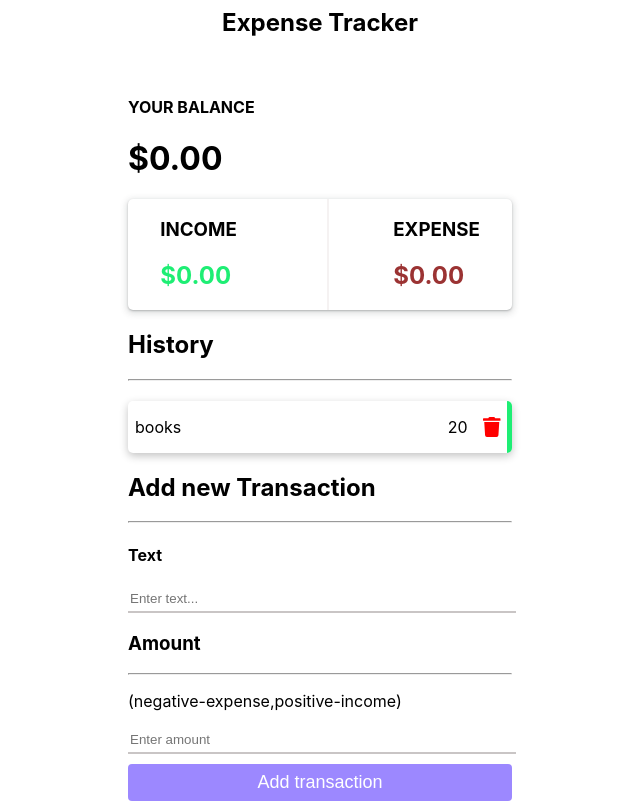
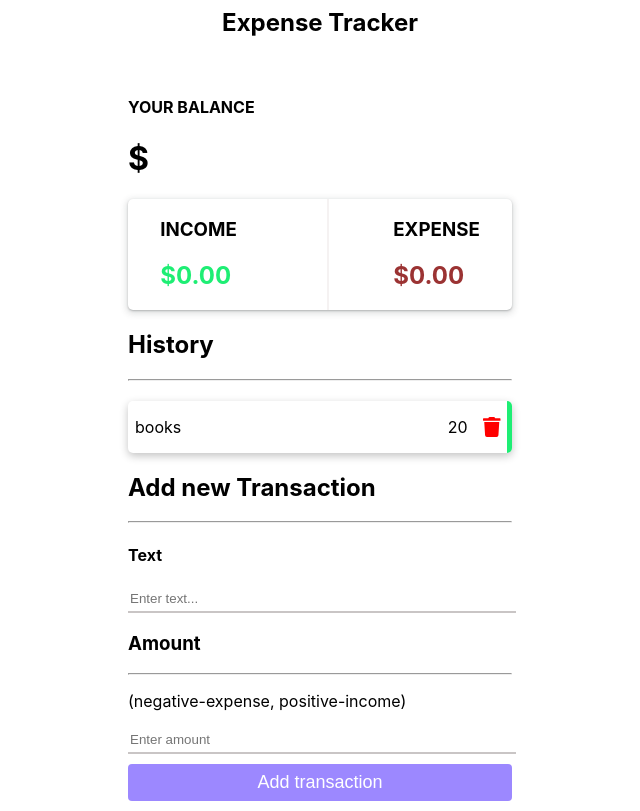
Before and after one commit to Jrana1/-expense-tracker-react, a React (Create React App) app: page / in a window 1280 px wide. Shown: the whole page, without its empty margins (320-960 px from the left). Built offline with nearby package versions, Linux system fonts and the light colour scheme.

Commit message:
handle done

```diff
--- a/src/App.js
+++ b/src/App.js
@@ -3,18 +3,23 @@ import './components/App.css';
 import Balance from "./components/Balance";
 import Income from "./components/Income";
 import History from "./components/History";
-import Transaction from "./components/Transaction";
+//import Transaction from "./components/Transaction";
 import Amount from "./components/Amount";
+import { useState } from "react";
 function App() {
+  const [amounts, setAmount] = useState("");
+  const handleAmount = (amount, text) => {
+    console.log(amount, text);
+    setAmount(amount);
+  };
   return (
     <div className="main">
       <div className="container">
         <Header></Header>
-        <Balance></Balance>
+        <Balance amount={amounts}></Balance>
         <Income></Income>
         <History></History>
-        <Transaction></Transaction>
-        <Amount></Amount>
+        <Amount func={handleAmount}></Amount>
       </div>
     </div>
   );
--- a/src/components/Amount.js
+++ b/src/components/Amount.js
@@ -1,13 +1,31 @@
-import React from 'react';
+import React, { useRef, useState } from 'react';
 
-const Amount = () => {
+const Amount = ({ func }) => {
+    const amount = useRef();
+    const text = useRef();
+    // const [inpu, setInput] = useState("");
+    //console.log(amount.current?.value);
+    //console.log(func);
+    const handletrans = () => {
+        func(amount.current?.value, text.current?.value);
+        amount.current.value = "";
+        text.current.value = "";
+    }
     return (
         <div>
+
+            <div className="transaction">
+                <h2>Add new Transaction</h2>
+                <hr />
+                <h4>Text</h4>
+                <input ref={text} type="text" placeholder="Enter text..." />
+            </div>
+
             <h3>Amount</h3>
             <hr />
-            <p>(negative-expense,positive-income)</p>
-            <input type="text" placeholder="Enter amount" /> <br />
-            <button className="btn">Add transaction</button>
+            <p>(negative-expense, positive-income)</p>
+            <input ref={amount} type="text" placeholder="Enter amount" /> <br />
+            <button onClick={handletrans} className="btn">Add transaction</button>
         </div>
     );
 };
--- a/src/components/App.css
+++ b/src/components/App.css
@@ -70,4 +70,5 @@ border-bottom: 2px solid rgb(201, 197, 197);
     color:white;
     font-size: 18px;
     border-radius: 4px;
+    cursor: pointer;
 }
--- a/src/components/Balance.js
+++ b/src/components/Balance.js
@@ -1,10 +1,11 @@
 import React from 'react';
 
-const Balance = () => {
+const Balance = ({ amount }) => {
+    let currAmount = amount;
     return (
         <>
             <h4 >YOUR  BALANCE</h4>
-            <h1>$0.00</h1>
+            <h1>${currAmount + amount}</h1>
         </>
     );
 };
--- a/src/components/Transaction.js
+++ /dev/null
@@ -1,14 +0,0 @@
-import React from 'react';
-
-const Transaction = () => {
-    return (
-        <div className="transaction">
-            <h2>Add new Transaction</h2>
-            <hr />
-            <h4>Text</h4>
-            <input type="text" placeholder="Enter text..." />
-        </div>
-    );
-};
-
-export default Transaction;
```
